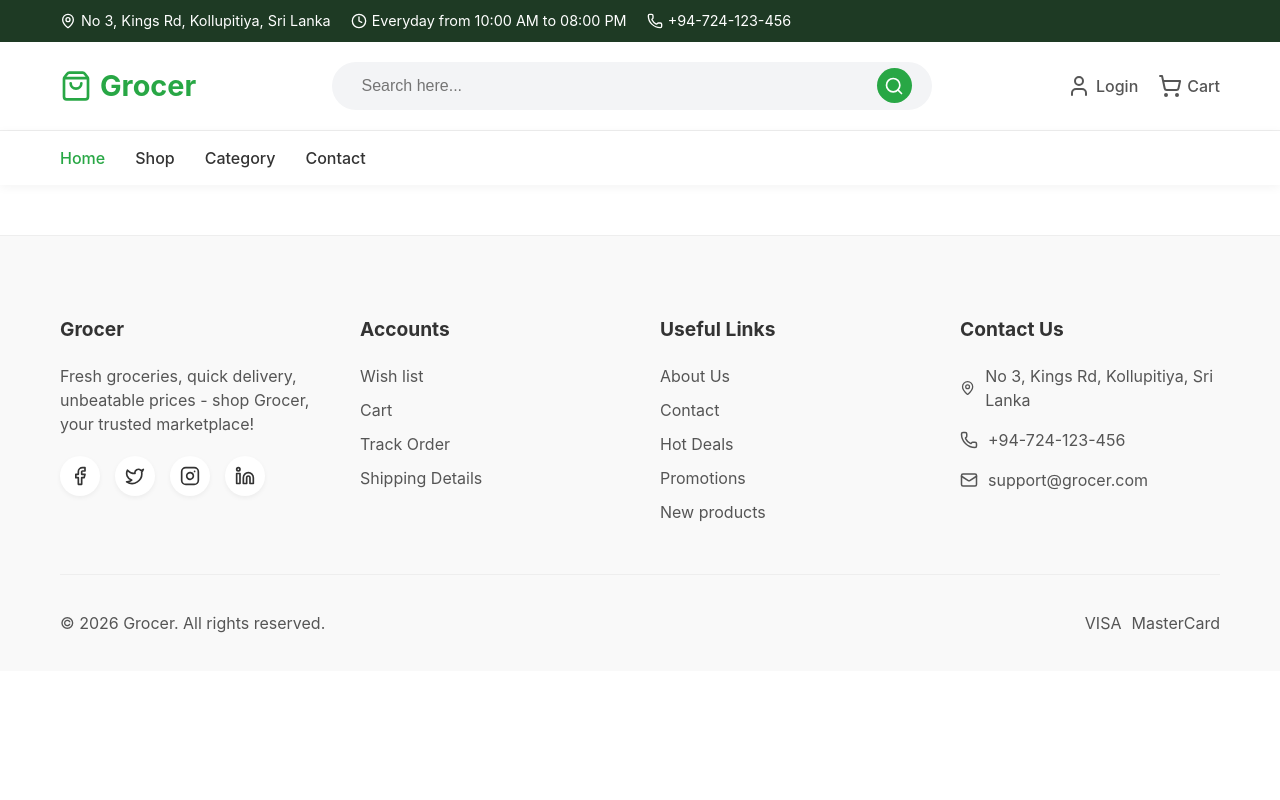
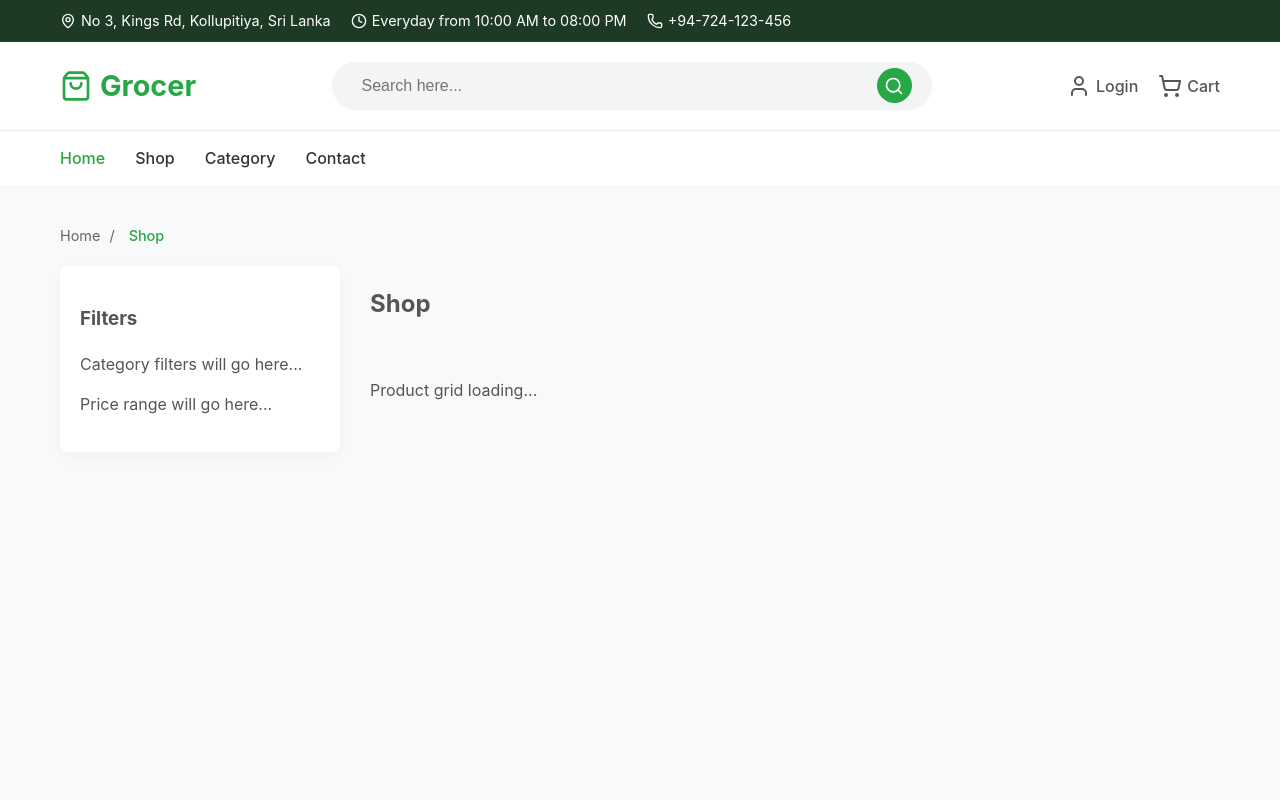
Before and after one commit to TriCodeLK/Minimart-Website, a React (Vite) app: page /shop in a window 1280 px wide. Shown: the top 800 px of the page. Built offline with nearby package versions, Linux system fonts and the light colour scheme.

Commit message:
feat: add Shop page with layout, sidebar, and styling

```diff
--- a/src/App.tsx
+++ b/src/App.tsx
@@ -1,6 +1,7 @@
 import { BrowserRouter as Router, Routes, Route } from 'react-router-dom';
 import Layout from './components/layout/Layout';
 import Home from './pages/Home';
+import Shop from './pages/Shop';
 import './App.css';
 
 function App() {
@@ -9,6 +10,7 @@ function App() {
       <Layout>
         <Routes>
           <Route path="/" element={<Home />} />
+          <Route path="/shop" element={<Shop />} />
         </Routes>
       </Layout>
     </Router>
--- /dev/null
+++ b/src/pages/Shop.css
@@ -0,0 +1,64 @@
+.shop-page {
+  padding: 40px 0;
+  background-color: #f8f9fa;
+  min-height: 80vh;
+}
+
+.shop-layout {
+  display: flex;
+  gap: 30px;
+  position: relative;
+}
+
+/* Sidebar Styling */
+.shop-sidebar {
+  width: 280px;
+  flex-shrink: 0;
+  background-color: #fff;
+  border-radius: 8px;
+  padding: 20px;
+  box-shadow: 0 5px 15px rgba(0,0,0,0.03);
+  height: fit-content;
+  position: sticky;
+  top: 20px;
+}
+
+/* Main Content Styling */
+.shop-content {
+  flex: 1;
+  display: flex;
+  flex-direction: column;
+  gap: 20px;
+}
+
+/* Breadcrumb placeholder */
+.shop-breadcrumb {
+  margin-bottom: 20px;
+  font-size: 0.9rem;
+  color: #666;
+}
+
+.shop-breadcrumb a {
+  text-decoration: none;
+  color: #666;
+}
+
+.shop-breadcrumb span {
+  margin: 0 5px;
+}
+
+.current-page {
+  color: var(--primary-color);
+  font-weight: 500;
+}
+
+@media (max-width: 900px) {
+  .shop-layout {
+    flex-direction: column;
+  }
+
+  .shop-sidebar {
+    width: 100%;
+    position: static;
+  }
+}
--- /dev/null
+++ b/src/pages/Shop.tsx
@@ -0,0 +1,39 @@
+import React from 'react';
+import { Link } from 'react-router-dom';
+import './Shop.css';
+
+const Shop: React.FC = () => {
+    return (
+        <div className="shop-page">
+            <div className="container">
+                {/* Breadcrumb */}
+                <div className="shop-breadcrumb">
+                    <Link to="/">Home</Link> <span>/</span> <span className="current-page">Shop</span>
+                </div>
+
+                <div className="shop-layout">
+                    {/* Sidebar Area */}
+                    <aside className="shop-sidebar">
+                        <h3>Filters</h3>
+                        <p>Category filters will go here...</p>
+                        <p>Price range will go here...</p>
+                    </aside>
+
+                    {/* Main Content Area */}
+                    <main className="shop-content">
+                         <div className="shop-header">
+                            <h2>Shop</h2>
+                            {/* Sorting and result count will go here */}
+                         </div>
+
+                         <div className="products-placeholder">
+                            <p>Product grid loading...</p>
+                         </div>
+                    </main>
+                </div>
+            </div>
+        </div>
+    );
+};
+
+export default Shop;
```
